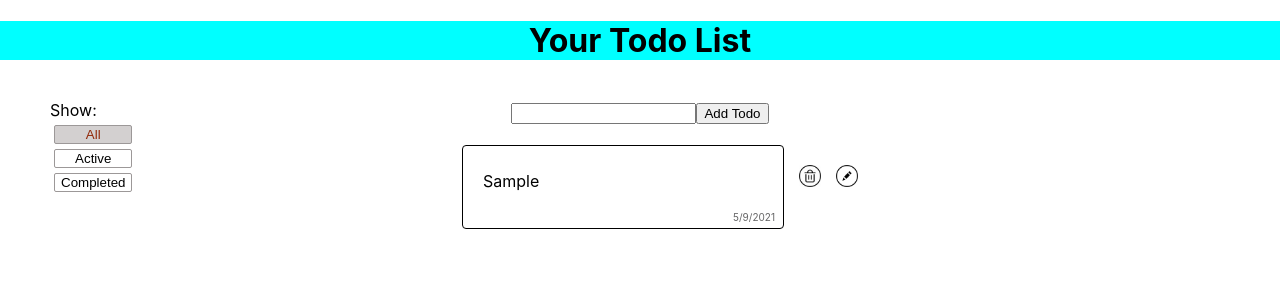
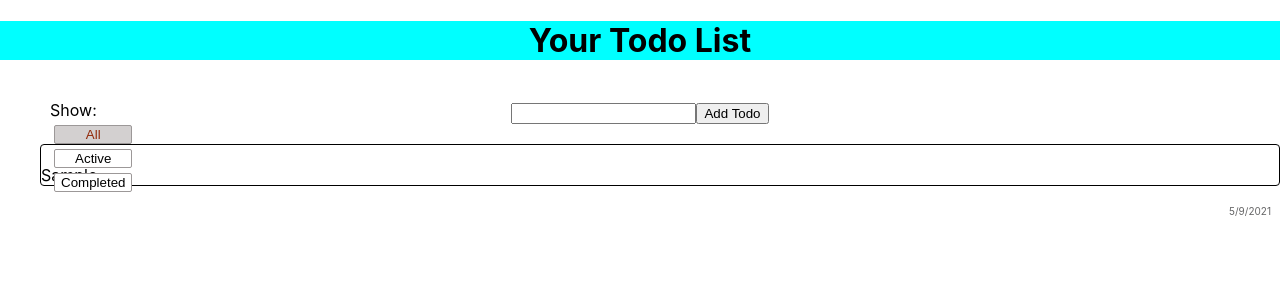
Before and after one commit to Bishko86/todo_list, a React (Create React App) app: page / in a window 1280 px wide. Both pictures are taken after typing "Sample" into the empty fields and a click on the button "Add Todo". Shown: the top 300 px of the page. Built offline with nearby package versions, Linux system fonts and the light colour scheme.

Commit message:
added the composition to the component

```diff
--- a/src/components/Todo/Todo.js
+++ b/src/components/Todo/Todo.js
@@ -1,63 +1,29 @@
-import React, { useState, memo } from 'react';
-import PropTypes from 'prop-types';
+import React from 'react';
 import style from './Todo.module.css';
-import deleteIcon from './delete512.png';
-import editIcon from './edit-round-line.png';
-import saveIcon from './save-512.png';
 
-const Todo = React.memo(({ id, text, completed, onClick, onRemove, saveEditTodo, date }) => {
-
-    let [textValue, setTextValue] = useState(text)
-    let [editMode, setEditMode] = useState(false)
-
-    const onChange = (e) => {
-        setTextValue(e.target.value);
-
-    }
-    const saveTodo = () => {
-        return setTimeout(() => {
-            saveEditTodo(id, textValue);
-            setEditMode(node => !node);
-        }, 100)
-    }
-
+const Todo = ({ editMode, text, completed, onClick, saveTodo, onChange, date, textValue, children }) => {
   return (
-        <>
-            <li onClick={onClick}
-                className={style.todo_block}
+    <div className={style.todo_block}>
+      <div onClick={onClick}
+        className={style.todo}
         style={{
-                    textDecoration: completed ? 'line-through' : 'none',
-                    minHeight: '25px',
-                    padding: '5px 0 5px 20px ',
+          textDecoration: completed ? 'line-through' : 'none'
         }}
       >
-                {editMode ? <input
+        {editMode ? <textarea
           className={style.textarea}
           autoFocus
-                    type="text"
-                    className={style.edit_field}
           onChange={onChange}
           value={textValue}
-                    onBlur={saveTodo} /> : <div><p className={style.todo_text}>{text}</p> <div className={style.date}>{date}</div></div>}
-
-            </li>
-            <span onClick={onRemove} className={style.close}><img height={22} src={deleteIcon} /></span>
-            {
-                editMode ?
-                    <span className={style.save}>   <img title={'Save todo'} height={22} src={saveIcon} /></span> :
-                    <span onClick={(e) => { e.stopPropagation(); setEditMode(node => !node) }} className={style.edit}>
-                        <img title={'Edit todo'} height={22} src={editIcon} /></span>
-            }
-            <br />
-        </>
-    )
-})
-
-
-Todo.propTypes = {
-    onClick: PropTypes.func.isRequired,
-    completed: PropTypes.bool.isRequired,
-    text: PropTypes.string.isRequired
+          onBlur={saveTodo} ></textarea> :
+          <div>
+            <p className={style.todo_text}>{text}</p>
+            <div className={style.date}>{date}</div>
+          </div>}
+      </div >
+      {children}
+    </div>
+  );
 }
 
 export default Todo;
```
Lines whose indentation alone changed are shown as unchanged.
